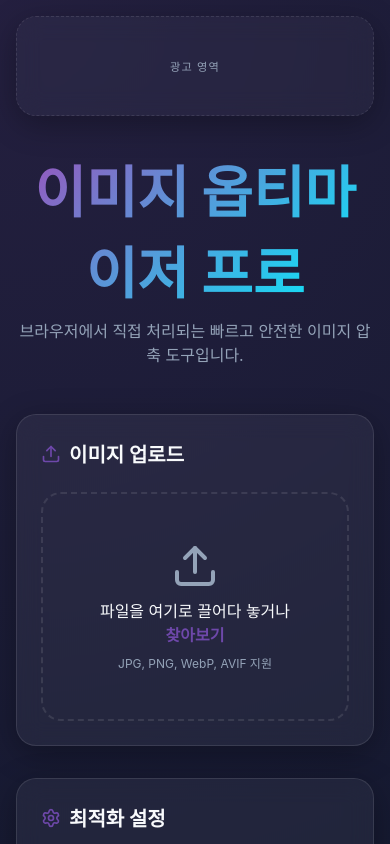
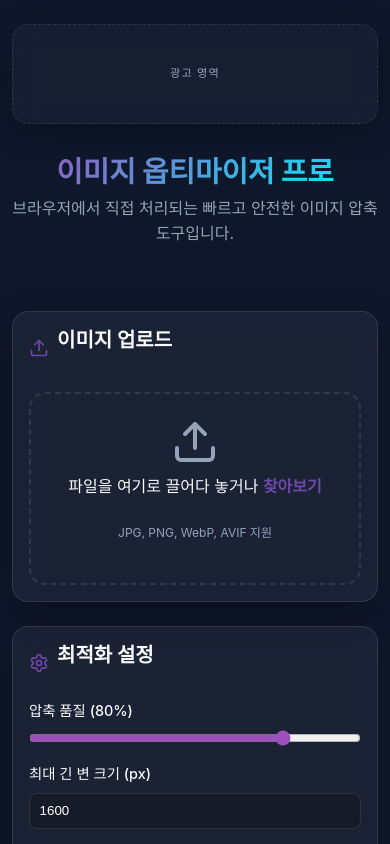
Before and after one commit to guideyoon/webp, a React (Vite) app: page / in a window 390 px wide. Shown: the top 844 px of the page. Built offline with nearby package versions, Linux system fonts and the light colour scheme; the HTML template or start-up script is replaced by a standard one.

Commit message:
UI: Improved mobile readability and typography

```diff
--- a/src/App.tsx
+++ b/src/App.tsx
@@ -242,7 +242,10 @@ const App: React.FC = () => {
         }
 
         @media (max-width: 768px) {
-          .app-grid { grid-template-columns: 1fr; }
+          .app-grid {
+            grid-template-columns: 1fr;
+            gap: 1.5rem;
+          }
         }
 
         .col-span-full { grid-column: 1 / -1; }
@@ -268,7 +271,7 @@ const App: React.FC = () => {
         .upload-dropzone {
           border: 2px dashed var(--glass-border);
           border-radius: var(--card-radius);
-          padding: 3rem;
+          padding: clamp(1.5rem, 5vw, 3rem);
           text-align: center;
           cursor: pointer;
           transition: all 0.3s ease;
--- a/src/Layout.tsx
+++ b/src/Layout.tsx
@@ -64,8 +64,9 @@ const Layout: React.FC<LayoutProps> = ({ children }) => {
         }
 
         .main-header h1 {
-          font-size: 3.5rem;
+          font-size: clamp(2.5rem, 8vw, 3.5rem);
           margin-bottom: 0.5rem;
+          line-height: 1.1;
         }
 
         .content-grid {
--- a/src/index.css
+++ b/src/index.css
@@ -22,10 +22,25 @@ body {
   background-color: var(--bg-dark);
   background-image:
     radial-gradient(circle at 0% 0%, rgba(157, 80, 187, 0.15) 0%, transparent 50%),
-    radial-gradient(circle at 100% 100%, rgba(110, 72, 170, 0.15) 0%, transparent 50%);
+    radial-gradient(circle at 100% 100%, rgba(110, 72, 170, 0.15) 0% (transparent 50%));
   color: var(--text-main);
   min-height: 100vh;
   overflow-x: hidden;
+  line-height: 1.6;
+  -webkit-font-smoothing: antialiased;
+  -moz-osx-font-smoothing: grayscale;
+}
+
+h1,
+h2,
+h3,
+h4 {
+  line-height: 1.2;
+  margin-bottom: 1rem;
+}
+
+p {
+  margin-bottom: 1rem;
 }
 
 .glass {
@@ -49,22 +64,79 @@ body {
   display: flex;
   flex-direction: column;
   min-height: 100vh;
-  padding: 2rem;
+  padding: 2.5rem 1rem;
   max-width: 1200px;
   margin: 0 auto;
+  gap: 2rem;
 }
 
+/* Mobile specific improvements */
 @media (max-width: 768px) {
+  :root {
+    --card-radius: 16px;
+  }
+
+  body {
+    font-size: 16px;
+    /* Base font size for readability */
+  }
+
+  h1 {
+    font-size: 2.25rem !important;
+  }
+
+  h2 {
+    font-size: 1.75rem;
+  }
+
+  h3 {
+    font-size: 1.4rem;
+  }
+
   #root {
-    padding: 1rem;
+    padding: 1.5rem 0.75rem;
+    gap: 1.5rem;
+  }
+
+  .glass {
+    padding: 1.25rem !important;
+    /* Smaller but efficient padding on mobile */
+  }
+
+  .info-card {
+    padding: 1.5rem 1rem !important;
+  }
+}
+
+/* Very small screens */
+@media (max-width: 480px) {
+  h1 {
+    font-size: 1.8rem !important;
+  }
+
+  .glass {
+    padding: 1rem !important;
+  }
+
+  .text-dim {
+    color: #cbd5e1;
+    /* Increased contrast for dimmed text on mobile */
   }
 }
 
 /* Animations */
 @keyframes float {
-  0% { transform: translateY(0px); }
-  50% { transform: translateY(-10px); }
-  100% { transform: translateY(0px); }
+  0% {
+    transform: translateY(0px);
+  }
+
+  50% {
+    transform: translateY(-10px);
+  }
+
+  100% {
+    transform: translateY(0px);
+  }
 }
 
 .animate-float {
```
